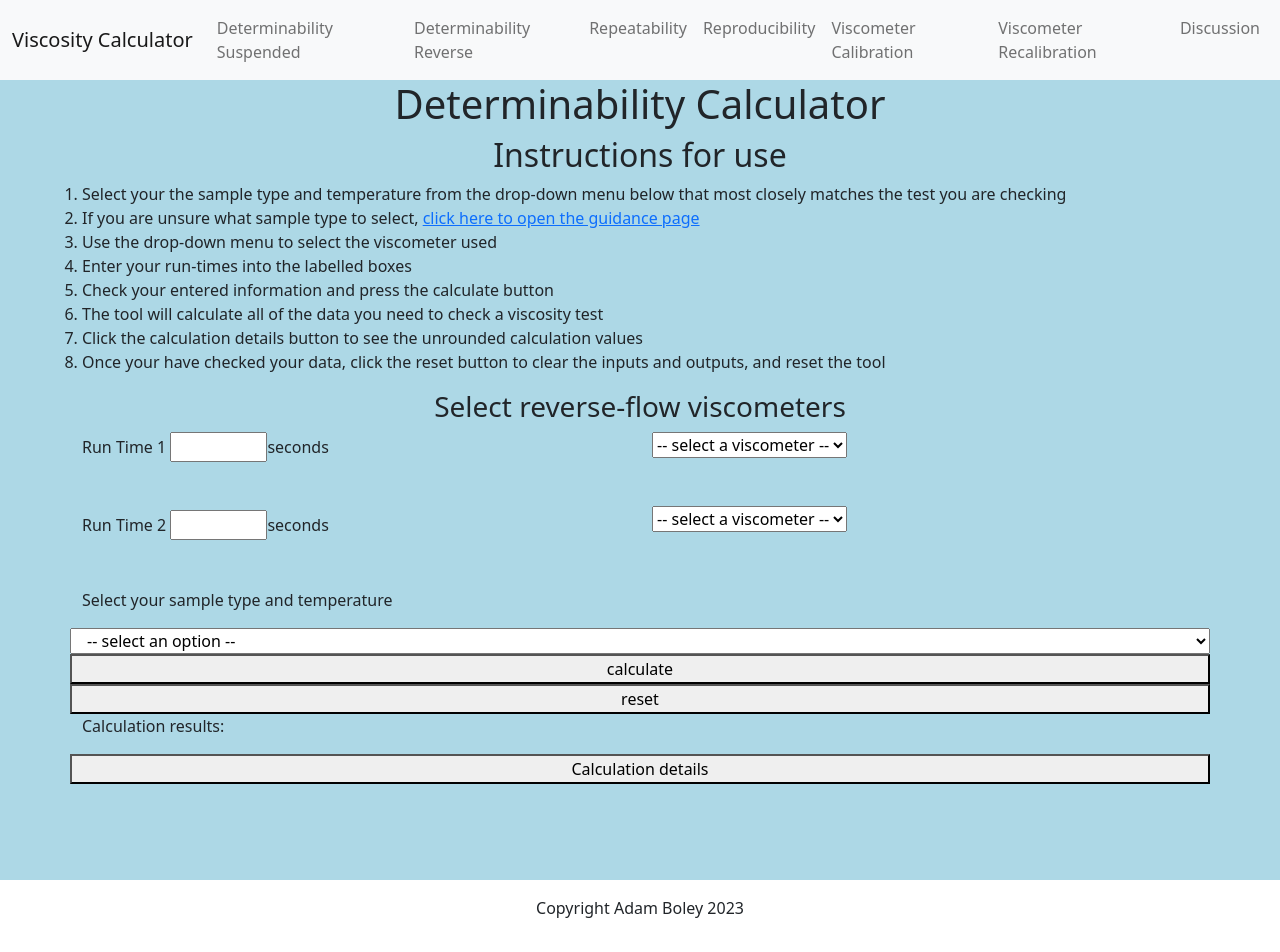
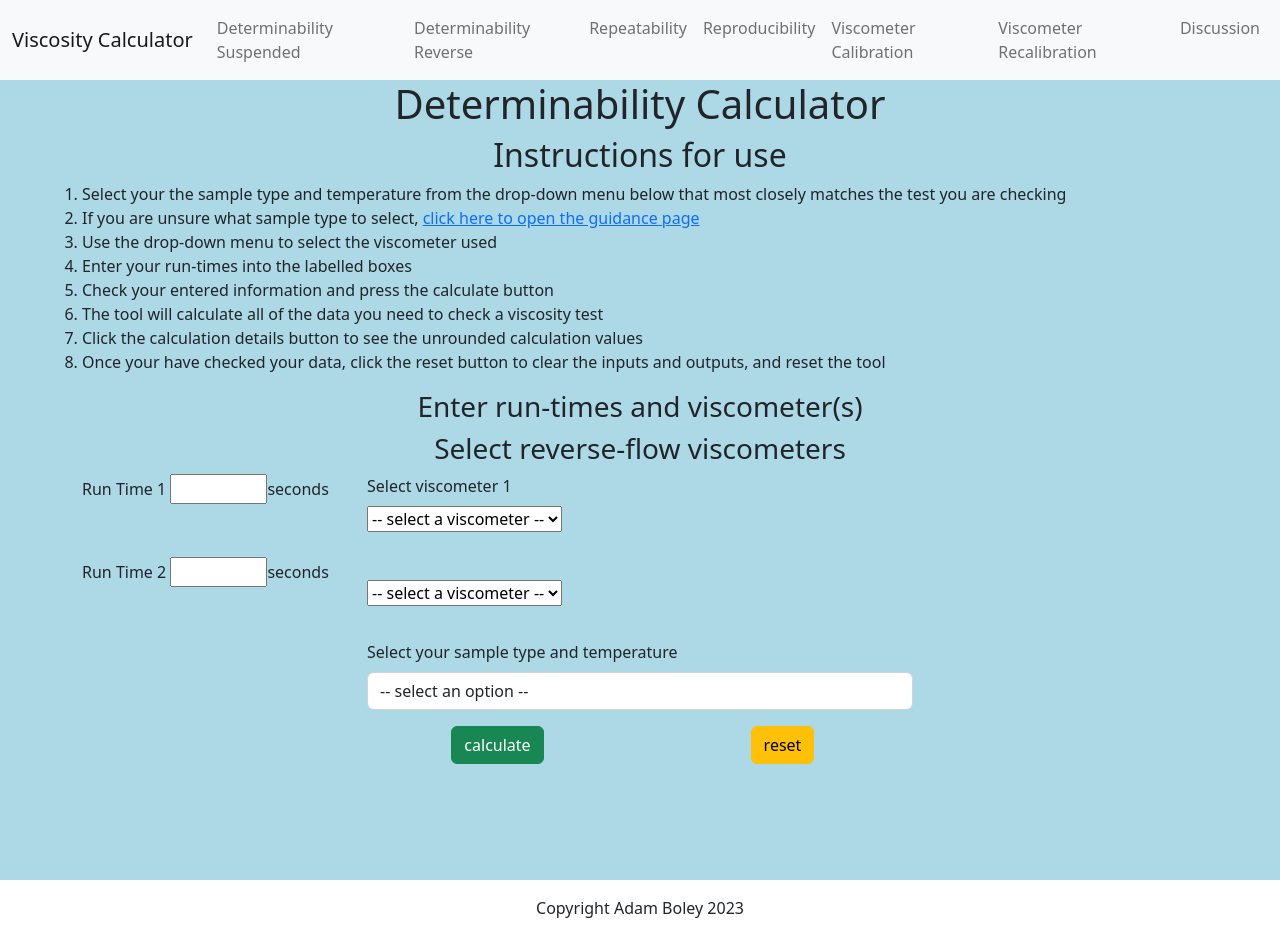
Before and after one commit to AdamBoley/Viscosity-Calculator-V2, a Django app: page /determinability_reverse/ in a window 1280 px wide. Run offline with Django 3.2, Linux system fonts and the light colour scheme; data that the repository does not hold is empty.

Commit message:
apply bootstrap to determinability page

```diff
--- a/templates/determinability.html
+++ b/templates/determinability.html
@@ -24,25 +24,29 @@
     <!-- User input section -->
     <div class="row">
 
+        <h3 class="text-center">Enter run-times and viscometer(s)</h3>
+
+        <div class="col-0 col-md-3"></div>
+        <!-- empty column to push run-time and viscometer inputs to center -->
+
         {% if suspended %}
 
-        <h3 class="text-center">Select suspended-flow viscometer</h3>
-
-        <div class="col-6">
+        <div class="col-12 col-md-3">
             <div id="run-time-1-div" class="mb-5">
-                <label for="run-time-1">Run Time 1</label>
-                <input type="number" id="run-time-1" min="200" max="900"><span class="input-unit">seconds</span>
+                <label for="run-time-1" class="form-label">Run Time 1</label>
+                <input type="number" class="form-control" id="run-time-1" min="200" max="900"><span class="input-unit">seconds</span>
             </div>
 
             <div id="run-time-2-div" class="">
-                <label for="run-time-2">Run Time 2</label>
-                <input type="number" id="run-time-2" min="200" max="900"><span class="input-unit">seconds</span>
+                <label for="run-time-2" class="form-label">Run Time 2</label>
+                <input type="number" class="form-control" id="run-time-2" min="200" max="900"><span class="input-unit">seconds</span>
             </div>
 
         </div>
 
-        <div class="col-6">
-            <select id="constant-input">
+        <div class="col-12 col-md-3">
+            <label for="constant-input" class="form-label">Select viscometer</label>
+            <select id="constant-input" class="form-control">
                 <option disabled selected value="disabled"> -- select a viscometer -- </option>
                 {% for viscometer in object_list %}
                     <option value="{{viscometer.constant}}">{{viscometer.serial_number}}, {{viscometer.constant}}</option>
@@ -56,21 +60,22 @@
 
         <h3 class="text-center">Select reverse-flow viscometers</h3>
 
-        <div class="col-6">
+        <div class="col-12 col-md-3">
             <div id="run-time-1-div" class="mb-5">
-                <label for="run-time-1">Run Time 1</label>
+                <label for="run-time-1" class="form-label">Run Time 1</label>
                 <input type="number" id="run-time-1" min="200" max="900"><span class="input-unit">seconds</span>
             </div>
 
             <div id="run-time-2-div" class="mb-5">
-                <label for="run-time-2">Run Time 2</label>
+                <label for="run-time-2" class="form-label">Run Time 2</label>
                 <input type="number" id="run-time-2" min="200" max="900"><span class="input-unit">seconds</span>
             </div>
 
         </div>
 
-        <div class="col-6">
+        <div class="col-12 col-md-3">
             <div class="mb-5">
+                <label for="constant-1-input" class="form-label">Select viscometer 1</label>
                 <select id="constant-1-input">
                     <option disabled selected value="disabled"> -- select a viscometer -- </option>
                     {% for viscometer in object_list %}
@@ -81,6 +86,7 @@
 
             <div>
                 <select id="constant-2-input">
+                    <label for="constant-2-input" class="form-label">Select viscometer 2</label>
                     <option disabled selected value="disabled"> -- select a viscometer -- </option>
                     {% for viscometer in object_list %}
                         <option value="{{viscometer.constant}}">{{viscometer.serial_number}}, {{viscometer.constant}}</option>
@@ -91,10 +97,16 @@
         </div>
 
         {% endif %}
+    </div>
 
-        <p>Select your sample type and temperature</p>
+    <div class="row">
 
-        <select id="sample-type-determinability">
+        <div class="col-0 col-md-3"></div>
+
+        <div class="col12 col-md-6">
+
+            <label for="sample-type-determinability" class="form-label">Select your sample type and temperature</label>
+            <select id="sample-type-determinability" class="form-control">
                 <option disabled selected value="disabled"> -- select an option -- </option>
                 <option value="BO40">Base Oils at 40C</option>
                 <option value="BO100">Base Oils at 100C</option>
@@ -110,77 +122,104 @@
                 <option value="JFM20">Jet Fuels at -20C</option>
                 <option value="CR">Crude oils and residues</option>
             </select>
+        </div>
 
+    </div>
+
+    <div class="row mt-3">
+        <div class="col-0 col-md-3"></div>
+
+        <div class="col-6 col-md-3 text-center">
             {% if suspended %}
-            <button type="submit" id="submit-ubbelohde">calculate</button>
+                <button type="submit" id="submit-ubbelohde" class="btn btn-success">calculate</button>
             {% endif %}
             {% if reverse %}
-            <button type="submit" id="submit-zeitfuchs">calculate</button>
+                <button type="submit" id="submit-zeitfuchs" class="btn btn-success">calculate</button>
             {% endif %}
-        <button id="reset-determinability">reset</button>
+        </div>
+        <div class="col-6 col-md-3 text-center">
+            <button id="reset-determinability" class="btn btn-warning">reset</button>
+        </div>
 
     </div>
+
     <!-- Calculation output section -->
-    <div class="row">
-        <div>
+    <div class="row mt-3">
+
+        <div class="col-0 col-md-3"></div>
+
+        <div class="col-12 text-center output-label">
             <p>Calculation results:</p>
         </div>
 
-        <div class="calculated-output-div">
+        <div class="col-12 text-center">
 
             <p id="determinability-kv-1-label" class="output-label">Kinematic Viscosity 1:</p>
             <span id="determinability-kv-1"></span><span class="output-unit" id="determinability-kv-1-units">cSt</span>
 
         </div>
 
-        <div class="calculated-output-div">
+        <div class="col-12 text-center">
 
             <p id="determinability-kv-2-label" class="output-label">Kinematic Viscosity 2:</p>
             <span id="determinability-kv-2"></span><span class="output-unit" id="determinability-kv-2-units">cSt</span>
 
         </div>
 
-        <div class="calculated-output-div">
+        <div class="col-12 text-center">
 
             <p id="determinability-final-kv-label" class="output-label">Final Calculated Viscosity:</p>
             <span id="determinability-final-kv"></span><span class="output-unit" id="determinability-final-kv-units">cSt</span>
 
         </div>
 
-        <div class="calculated-output-div">
+        <div class="col-12 text-center">
 
             <p id="determinability-equation-label" class="output-label">Determinability equation:</p>
             <span id="determinability-equation"></span>
 
         </div>
 
-        <div class="calculated-output-div">
+        <div class="col-12 text-center">
 
             <p id="determinability-factor-label" class="output-label">Determinability factor:</p>
             <span id="determinability-factor"></span><span class="output-unit" id="determinability-factor-units">cSt</span>
 
         </div>
 
-        <div class="calculated-output-div">
+        <div class="col-12 text-center">
 
             <p id="determinability-upper-limit-label" class="output-label">Determinability upper limit:</p>
             <span id="determinability-upper-limit"></span><span class="output-unit" id="determinability-upper-limit-units">cSt</span>
 
         </div>
 
-        <div class="calculated-output-div">
+        <div class="col-12 text-center">
 
             <p id="determinability-lower-limit-label" class="output-label">Determinability lower limit:</p>
             <span id="determinability-lower-limit"></span><span class="output-unit" id="determinability-lower-limit-units">cSt</span>
 
         </div>
 
-        <div id="determinability-output" class="calculated-output-div"></div>
+        <div id="determinability-output" class="col-12 text-center">
 
-        <button id="determinability-details-button">Calculation details</button>
+        </div>
 
-        <div class="calculated-output-div" id="determinability-details"></div>
     </div>
+    <div class="row">
+
+        <div class="col-12 text-center output-label">
+            <p>Click the button below to see a detailed breakdown of the calculations</p>
+        </div>
+
+        <div class="col-12 text-center output-label">
+            <button id="determinability-details-button" class="btn btn-primary">Calculation details</button>
+        </div>
+
+        <div class="col-12 text-center" id="determinability-details"></div>
+
+    </div>
+
 </div>
 
 <script src="{% static 'js/scripts-determinability.js' %}"></script>
```
Also changed, not shown: README.md. Lines whose indentation alone changed are shown as unchanged.
